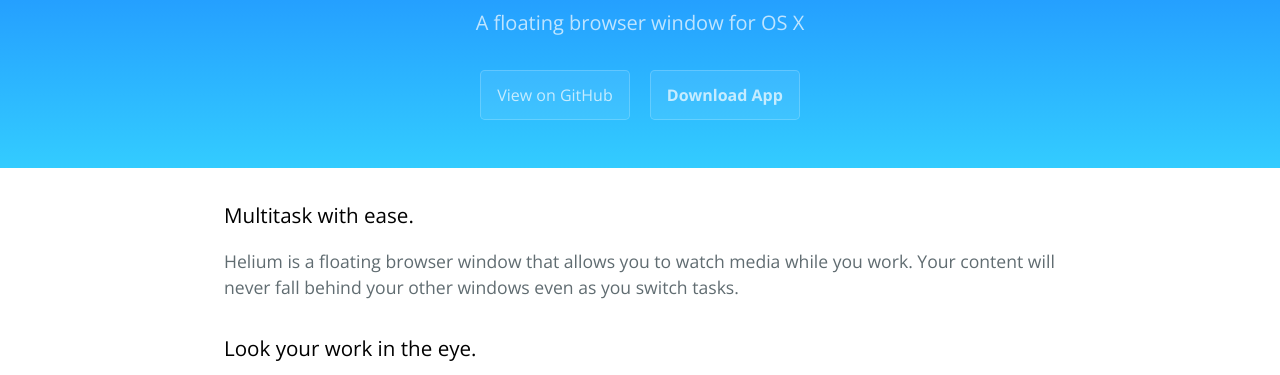
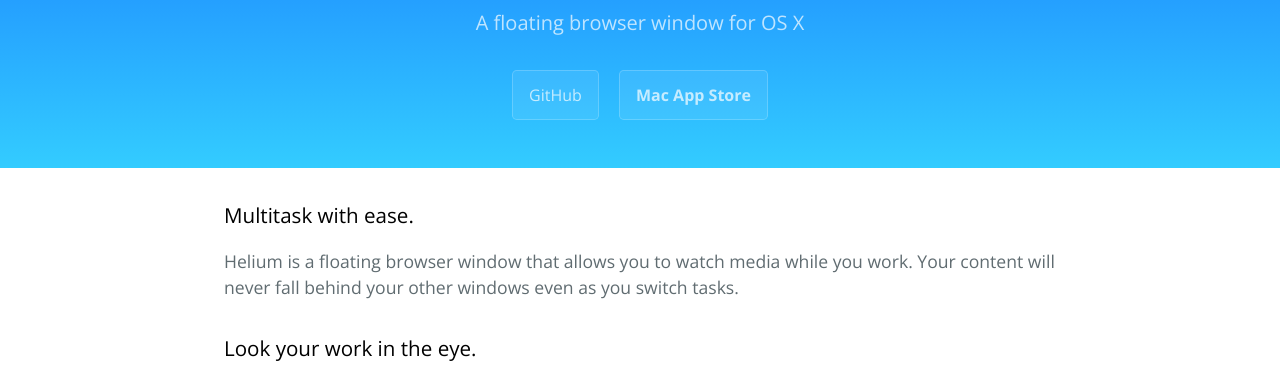
Before and after one commit to JadenGeller/Helium, a plain HTML site: page index.html in a window 1280 px wide. Shown: the part 425-800 px from the top of the page. Drawn offline with nearby package versions, Linux system fonts and the light colour scheme.

Commit message:
Update index.html

```diff
--- a/index.html
+++ b/index.html
@@ -15,8 +15,8 @@
 
       <h1 class="project-name">Helium</h1>
       <h2 class="project-tagline">A floating browser window for OS X</h2>
-      <a href="https://github.com/JadenGeller/Helium" class="btn">View on GitHub</a>
-      <a href="https://itunes.apple.com/us/app/helium/id1054607607?ls=1&mt=12" class="btn"><b>Download App</b></a>
+      <a href="https://github.com/JadenGeller/Helium" class="btn">GitHub</a>
+      <a href="https://itunes.apple.com/us/app/helium/id1054607607?ls=1&mt=12" class="btn"><b>Mac App Store</b></a>
     </section>
 
     <section class="main-content">
```
